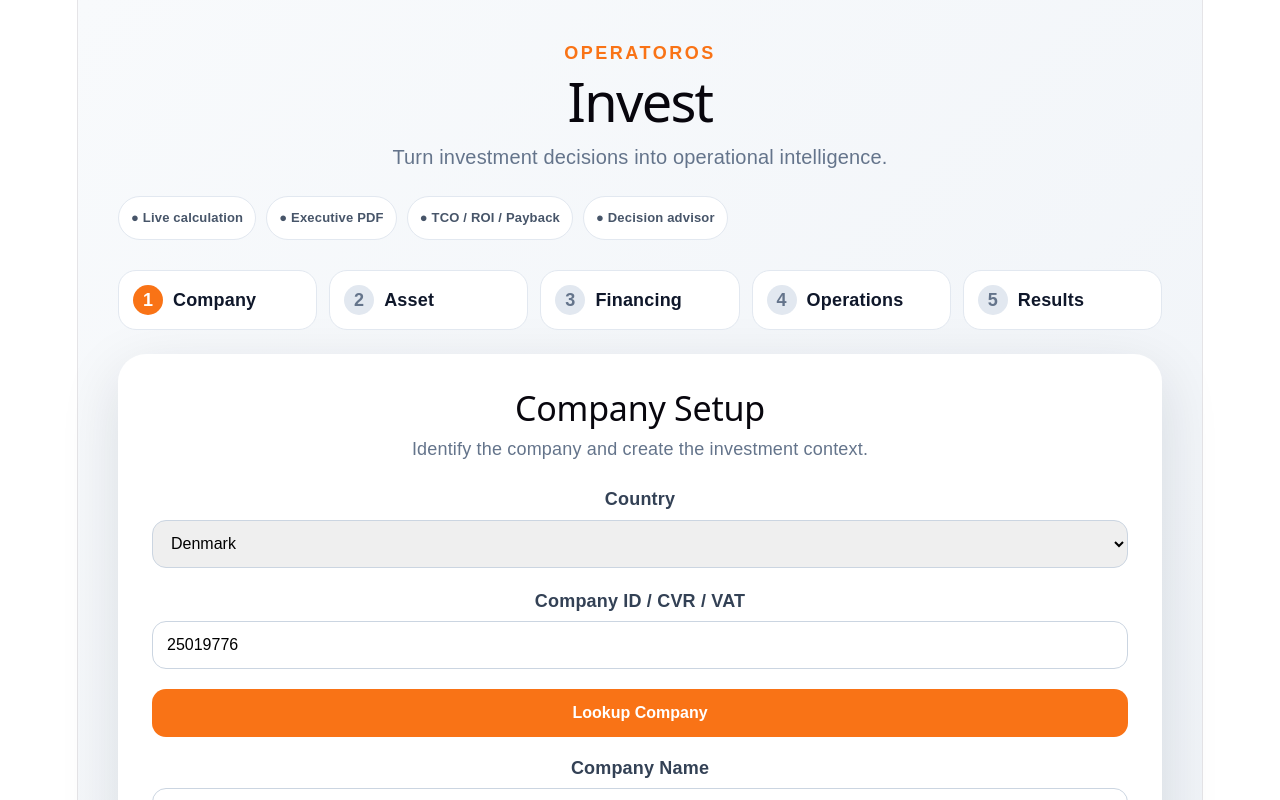
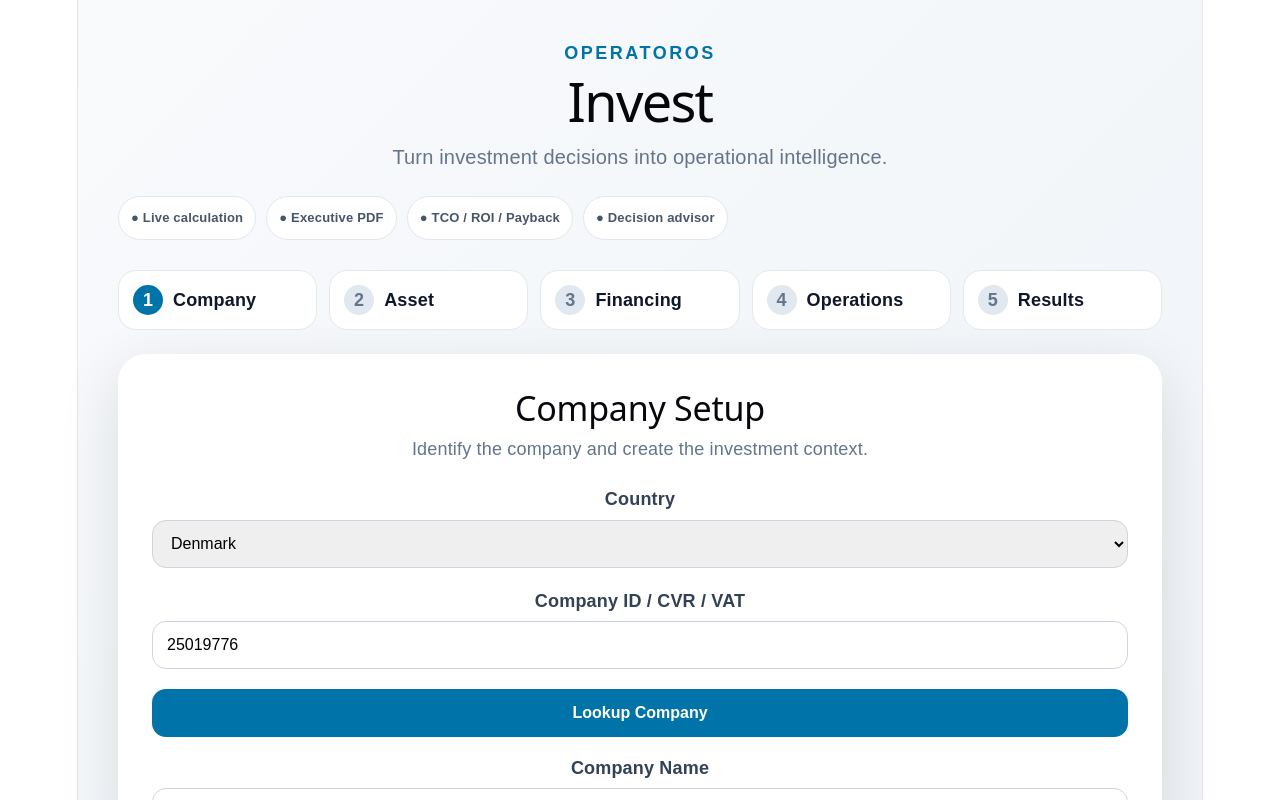
Before and after one commit to co2gdk/operatoros-invest, a React (Vite) app: page / in a window 1280 px wide. Shown: the top 800 px of the page. Built offline with nearby package versions, Linux system fonts and the light colour scheme.

Commit message:
Apply corporate blue theme v2.1

```diff
--- a/src/App.css
+++ b/src/App.css
@@ -1,5 +1,18 @@
 :root {
   color-scheme: light;
+
+  --color-navy: #0b1f33;
+  --color-blue: #0073a8;
+  --color-blue-dark: #005f8c;
+  --color-blue-soft: #eaf4fa;
+  --color-steel: #64748b;
+  --color-bg: #f7fafc;
+  --color-card: #ffffff;
+  --color-border: #d8e3ea;
+
+  --color-success: #16a34a;
+  --color-warning: #d97706;
+  --color-risk: #dc2626;
 }
 
 * {
@@ -94,8 +107,8 @@
 
 .operator-input:focus {
   outline: none;
-  border-color: #f97316 !important;
-  box-shadow: 0 0 0 4px rgba(249, 115, 22, 0.14);
+  border-color: var(--color-blue) !important;
+  box-shadow: 0 0 0 4px rgba(0, 115, 168, 0.16);
   background: #ffffff !important;
 }
 
--- a/src/App.tsx
+++ b/src/App.tsx
@@ -205,7 +205,7 @@
             <div
               style={{
                 ...styles.progressDot,
-                background: active || done ? "#f97316" : "#e2e8f0",
+                background: active || done ? "#0073a8" : "#e2e8f0",
                 color: active || done ? "white" : "#64748b",
               }}
             >
@@ -691,7 +691,7 @@
     margin: "0 auto",
   },
   kicker: {
-    color: "#f97316",
+    color: "#0073a8",
     fontWeight: 800,
     letterSpacing: "0.14em",
     marginBottom: 8,
@@ -835,7 +835,7 @@
     fontWeight: 900,
     letterSpacing: "0.08em",
     textTransform: "uppercase",
-    color: "#f97316",
+    color: "#0073a8",
   },
   assumptionBox: {
     marginTop: 26,
@@ -850,7 +850,7 @@
     height: 54,
     borderRadius: 16,
     border: "none",
-    background: "#f97316",
+    background: "#0073a8",
     color: "white",
     fontSize: 16,
     fontWeight: 900,
@@ -861,7 +861,7 @@
     height: 48,
     borderRadius: 14,
     border: "none",
-    background: "#f97316",
+    background: "#0073a8",
     color: "white",
     fontSize: 16,
     fontWeight: 900,
--- a/src/reports/downloadReport.ts
+++ b/src/reports/downloadReport.ts
@@ -36,7 +36,7 @@
     addPageIfNeeded(24);
 
     y += 8;
-    doc.setTextColor(249, 115, 22);
+    doc.setTextColor(0, 115, 168);
     doc.setFontSize(10);
     doc.setFont("helvetica", "bold");
     doc.text(title.toUpperCase(), left, y);
@@ -84,7 +84,7 @@
   doc.setFont("helvetica", "bold");
   doc.text("OperatorOS Invest", left, 19);
 
-  doc.setTextColor(249, 115, 22);
+  doc.setTextColor(0, 115, 168);
   doc.setFontSize(9);
   doc.text("EXECUTIVE INVESTMENT REPORT", left, 27);
 
@@ -113,12 +113,12 @@
   doc.text(`Currency: ${currency}`, left + 6, y + 37);
 
   doc.setFillColor(255, 255, 255);
-  doc.setDrawColor(249, 115, 22);
+  doc.setDrawColor(0, 115, 168);
   doc.roundedRect(150, y + 8, 34, 26, 5, 5, "FD");
 
   doc.setFontSize(15);
   doc.setFont("helvetica", "bold");
-  doc.setTextColor(249, 115, 22);
+  doc.setTextColor(0, 115, 168);
   doc.text(`${result.score} / 100`, 167, y + 22, { align: "center" });
 
   doc.setFontSize(8);
```
